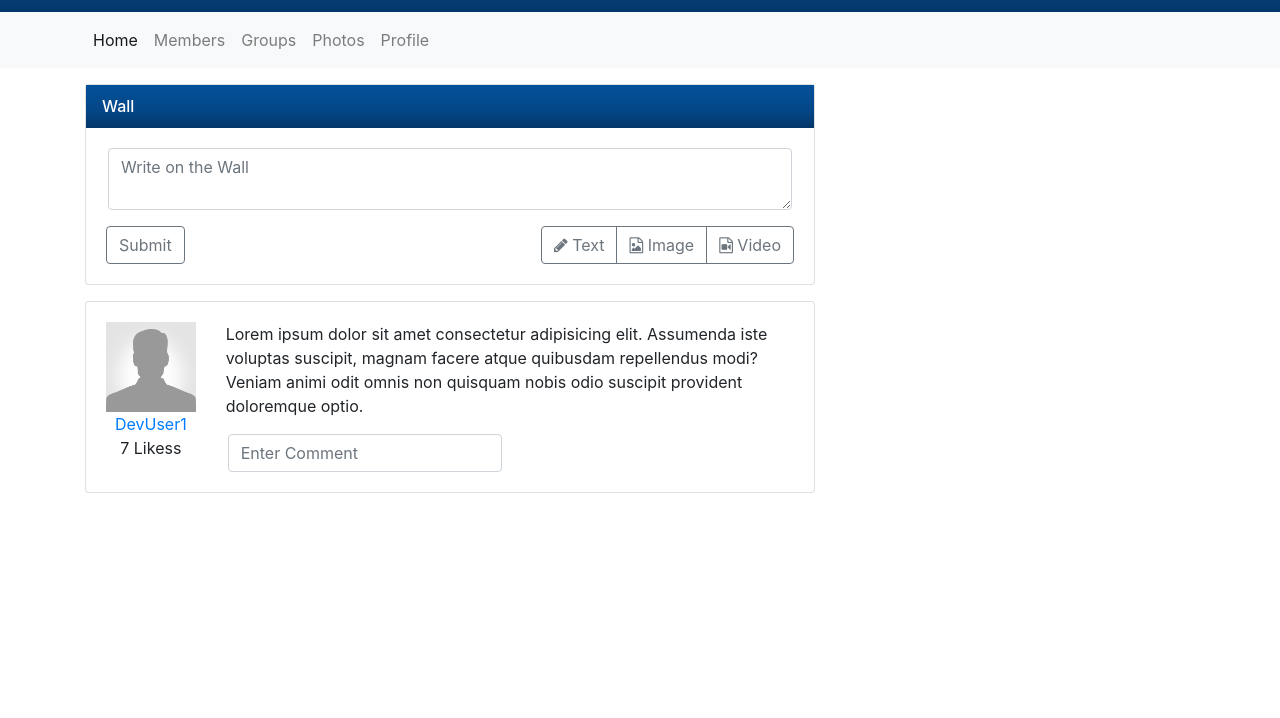
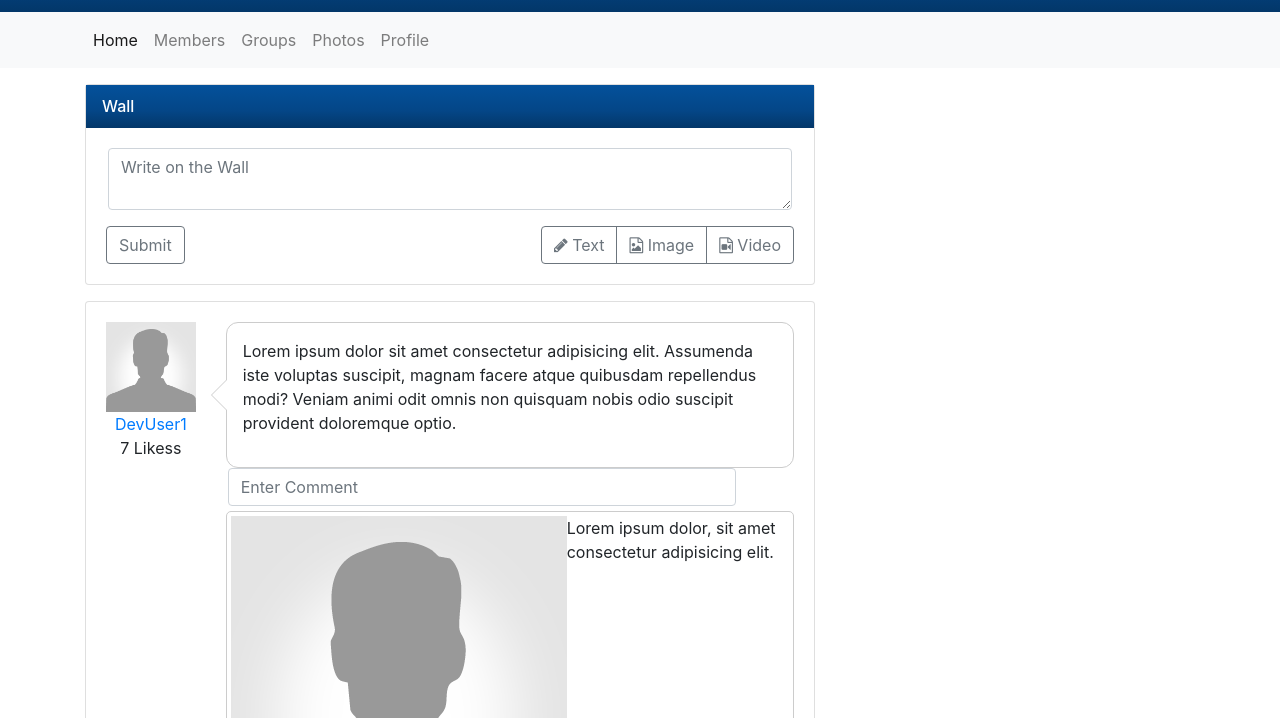
Before and after one commit to HponeThitHtoo/B4SocialNetworkFE, a plain HTML site: page src/index.html in a window 1280 px wide. Shown: the part 82-800 px from the top of the page. Drawn offline with Linux system fonts and the light colour scheme.

Commit message:
Styling Bubble Comments

```diff
--- a/src/index.html
+++ b/src/index.html
@@ -140,6 +140,22 @@
                                             </form>
                                         </div>
                                         <!-- end of comment-form -->
+
+                                        <div class="clearfix"></div>
+
+                                        <!-- comments -->
+                                        <div class="comments">
+                                            <div class="comment">
+                                                <a href="#" class="comment-avatar float-left">
+                                                    <img src="img/user.png" alt="" class="img-fluid">
+                                                </a>
+                                                <div class="comment-text">
+                                                    <p>Lorem ipsum dolor, sit amet consectetur adipisicing elit.</p>
+                                                </div>
+                                            </div>
+                                            <div class="clearfix"></div>
+                                        </div>
+                                        <!-- end of comments -->
                                     </div>
                                 </div>
                             </div>
--- a/src/scss/style.scss
+++ b/src/scss/style.scss
@@ -46,3 +46,60 @@ header {
         margin-bottom: 0;
     }
 }
+
+.bubble {
+    position: relative;
+    min-height: 4rem;
+    padding: 1rem;
+    background: #fff;
+    border-radius: .75rem;
+    border: 1px solid #ccc;
+
+    &::after {
+        content: '';
+        position: absolute;
+        border-style: solid;
+        border-width: 15px 15px 15px 0;
+        border-color: transparent white;
+        display: block;
+        width: 0;
+        z-index: 1;
+        margin-top: -15px;
+        left: -15px;
+        top: 50%;
+    }
+
+    &::before {
+        content: '';
+        position: absolute;
+        border-style: solid;
+        border-width: 15px 15px 15px 0;
+        border-color: transparent #ccc;
+        display: block;
+        width: 0;
+        z-index: 0;
+        margin-top: -15px;
+        left: -16px;
+        top: 50%;
+    }
+}
+
+.comment-form {
+    .form-group {
+        width: calc(100% - 56px);
+        margin-bottom: 0;
+    }
+
+    input[type='text'] {
+        width: 100%;
+    }
+}
+
+.comment {
+    border: 1px solid #ccc;
+    border-radius: .313rem;
+    padding: .25rem;
+    margin: .313rem 0;
+    overflow: auto;
+    width: 100%;
+}
```
Also changed, not shown: src/css/style.css.
